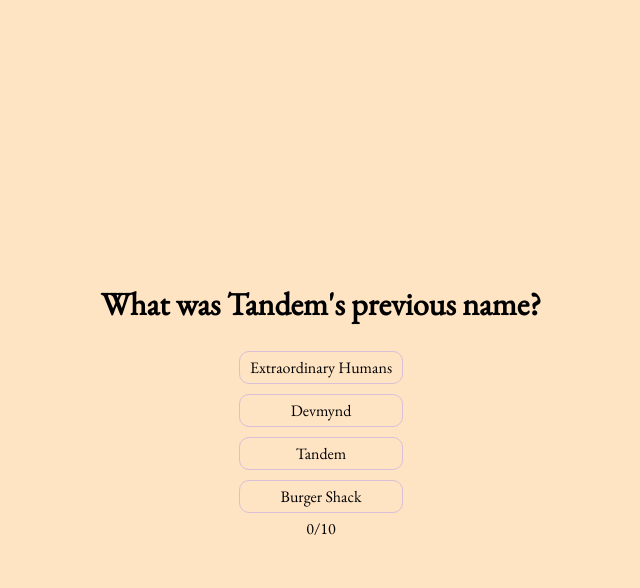
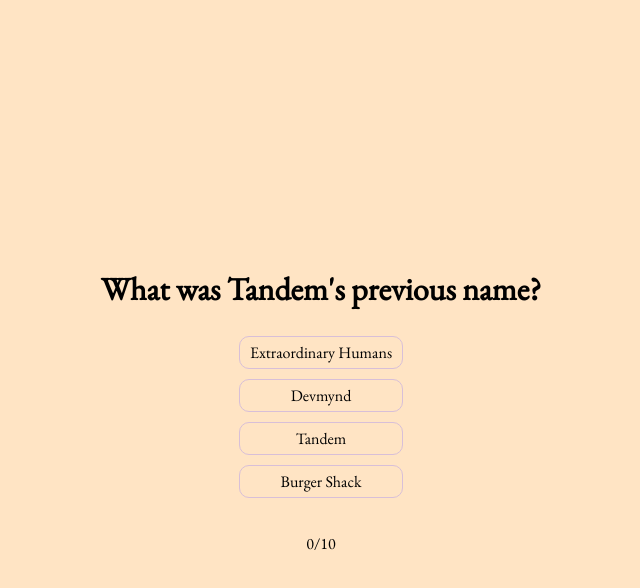
Before and after one commit to hm-factor/tandem-quiz-app, a React (Create React App) app: page / in a window 1280 px wide. Both pictures are taken after a click on the button "Begin Quiz". Shown: the top 588 px of the page, without its empty margins (319-959 px from the left). Built offline with nearby package versions, Linux system fonts and the light colour scheme.

Commit message:
styled score

```diff
--- a/src/App.css
+++ b/src/App.css
@@ -72,6 +72,5 @@
 }
 
 .score {
-  display: fixed;
-  bottom: 0;
+  margin-top: 30px;
 }
```
